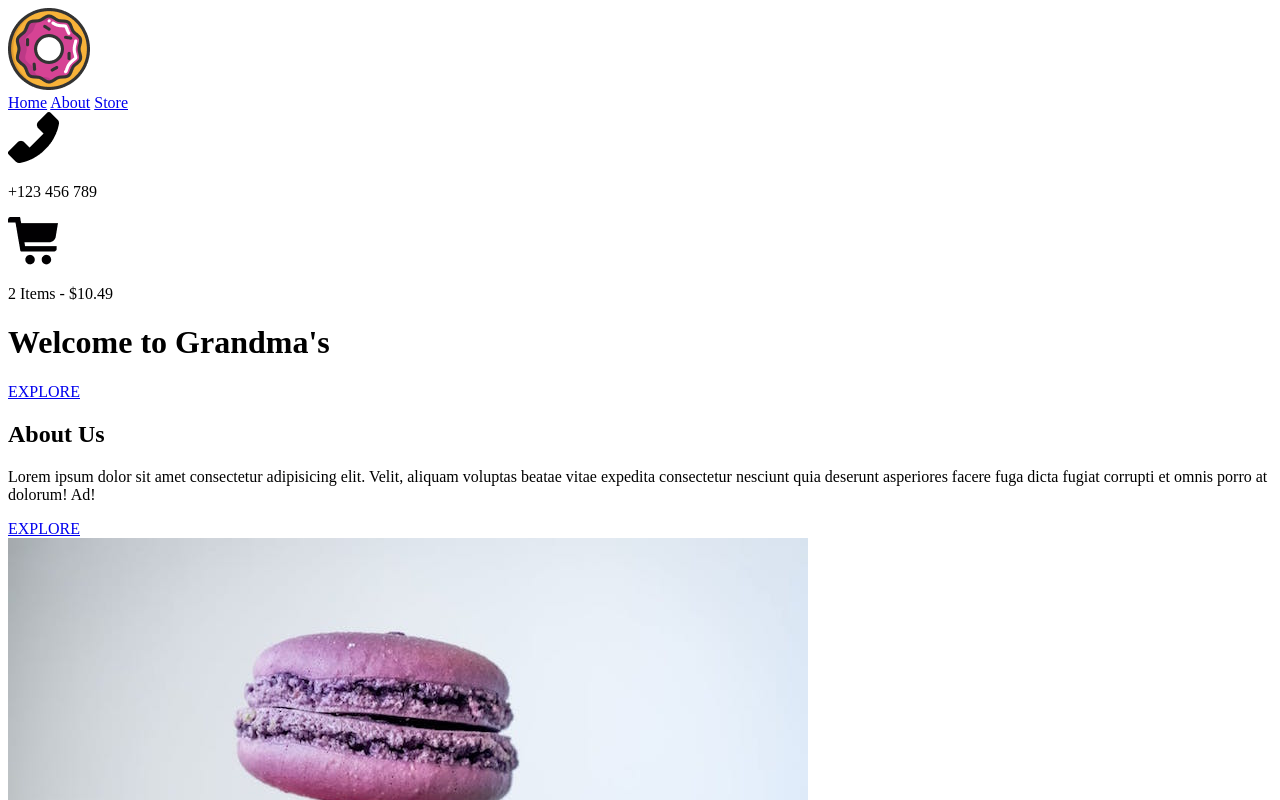
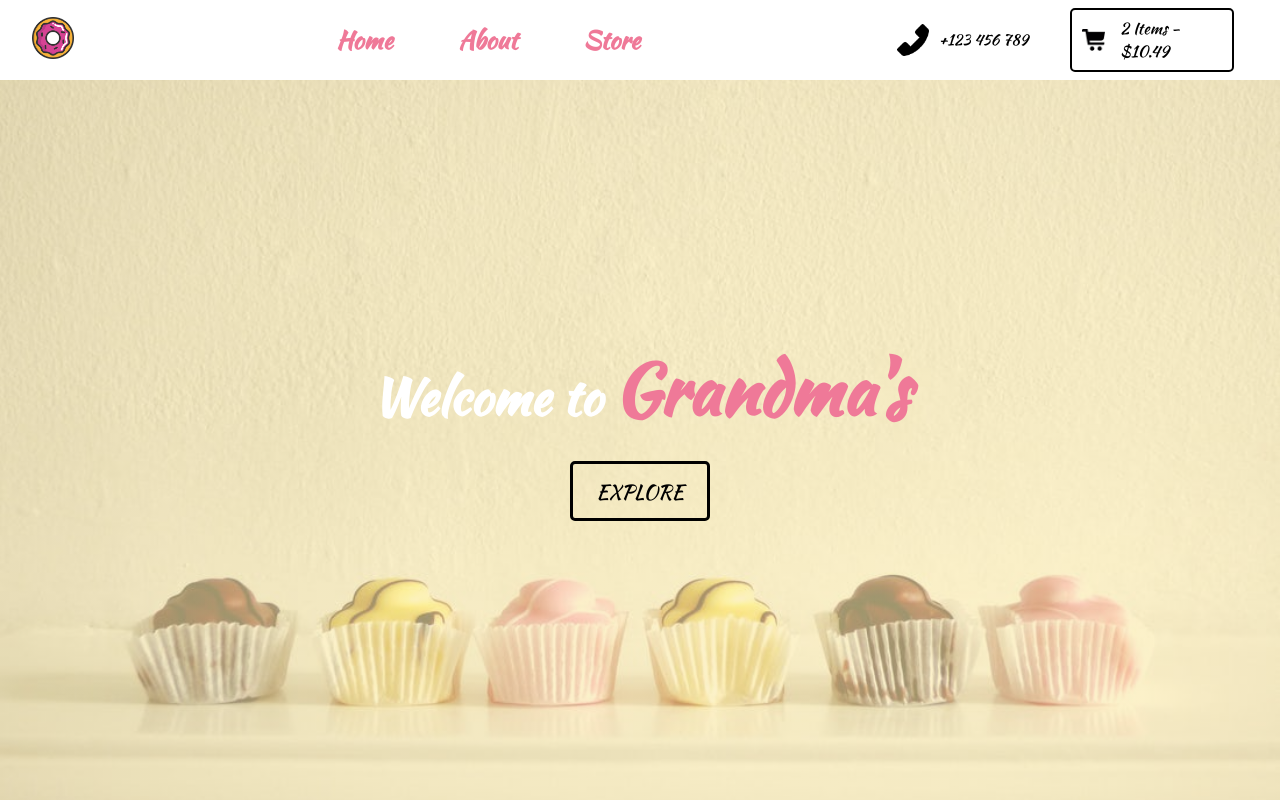
Before and after one commit to tonyspunei/FilterProject, a plain HTML site: page index.html in a window 1280 px wide. Shown: the top 800 px of the page. Drawn offline with Linux system fonts and the light colour scheme.

Commit message:
60% done with CSS part, tomorrow I will continue

```diff
--- a/index.html
+++ b/index.html
@@ -3,6 +3,11 @@
   <head>
     <meta charset="UTF-8" />
     <meta name="viewport" content="width=device-width, initial-scale=1.0" />
+    <link rel="preconnect" href="https://fonts.gstatic.com" />
+    <link
+      href="https://fonts.googleapis.com/css2?family=Kaushan+Script&display=swap"
+      rel="stylesheet"
+    />
     <link rel="stylesheet" href="style.css" />
     <title>Filter Project JavaScript - 02.12.2020</title>
   </head>
@@ -11,6 +16,7 @@
     <!-- Nav -->
     <nav>
       <!-- Logo -->
+      <div class="left-side">
         <div class="logo"><img src="/icons/donut-icon.png" alt="" /></div>
 
         <!-- Links -->
@@ -18,6 +24,7 @@
           <a href="#">Home</a>
           <a href="#">About</a>
           <a href="#">Store</a>
+        </div>
       </div>
 
       <!-- Right Side -->
@@ -37,12 +44,12 @@
 
     <!-- Hero Page -->
     <div class="hero">
-      <h1>Welcome to Grandma's</h1>
+      <h1>Welcome to <span>Grandma's </span></h1>
       <a href="#" id="expBtn">EXPLORE</a>
     </div>
 
     <!-- Second Page -->
-    <div class="sec-page">
+    <div class="secPage">
       <!-- About Us Text -->
       <div class="aboutUsText">
         <h2>About Us</h2>
--- a/style.css
+++ b/style.css
@@ -0,0 +1,202 @@
+* {
+  margin: 0;
+  padding: 0;
+  box-sizing: border-box;
+}
+
+body {
+  font-family: "Kaushan Script", cursive;
+}
+
+html {
+  font-size: 62.5%;
+}
+
+/* NAV Design */
+.left-side {
+  height: 100%;
+  width: 50%;
+  display: flex;
+  align-items: center;
+  justify-content: space-between;
+}
+
+nav {
+  height: 10vh;
+  width: 95%;
+  margin: 0 auto;
+  display: flex;
+  align-items: center;
+  justify-content: space-between;
+}
+
+/* Logo Design */
+nav > .logo {
+  height: 100%;
+  width: 50%;
+}
+
+.logo > img {
+  height: 42px;
+}
+
+/* Links Design */
+.links {
+  height: 100%;
+  width: 50%;
+  display: flex;
+  align-items: center;
+  justify-content: space-between;
+}
+
+.links > a {
+  font-size: 2.5rem;
+  font-weight: bold;
+  text-decoration: none;
+  color: #ef7998;
+}
+
+.links > a:hover {
+  color: #000000;
+  transition: 0.6s;
+}
+
+/* RIGHT SIDE */
+.rightSide {
+  height: 100%;
+  width: 30%;
+  display: flex;
+  align-items: center;
+  justify-content: space-around;
+}
+
+/* Phone Design */
+.phoneNum {
+  height: 100%;
+  width: 40%;
+  display: flex;
+  align-items: center;
+}
+
+.phoneNum > img {
+  height: 32px;
+}
+
+.phoneNum > p {
+  margin-left: 1rem;
+  font-size: 1.5rem;
+}
+
+/* Shop Cart Design */
+.shoppingCart {
+  height: 80%;
+  width: 45%;
+  display: flex;
+  align-items: center;
+  padding: 0.6rem 0.5rem;
+  border: 2px solid black;
+  border-radius: 5px;
+  cursor: pointer;
+}
+
+.shoppingCart > img {
+  height: 22px;
+  margin: 0.5rem;
+}
+
+.shoppingCart > p {
+  margin: 0 1rem;
+  font-size: 1.6rem;
+}
+
+/* HERO Design */
+.hero {
+  height: 90vh;
+  width: 100%;
+  display: flex;
+  flex-direction: column;
+  align-items: center;
+  justify-content: center;
+  background: linear-gradient(
+      rgba(249, 228, 148, 0.5),
+      rgba(249, 228, 148, 0.5)
+    ),
+    url(/img/headerBcg.jpeg);
+  background-repeat: no-repeat;
+  background-size: cover;
+  background-position: center;
+  position: relative;
+  display: flex;
+}
+
+.hero > h1 {
+  font-size: 5rem;
+  color: #fff;
+}
+
+.hero > h1 > span {
+  color: #ef7998;
+  font-size: 7rem;
+}
+
+.hero > a {
+  margin: 2rem 0;
+  height: 6rem;
+  width: 14rem;
+  display: flex;
+  align-items: center;
+  justify-content: center;
+  font-size: 2rem;
+  text-decoration: none;
+  color: #000000;
+  border: 3px solid black;
+  border-radius: 5px;
+}
+
+/* SECOND PAGE */
+.secPage {
+  height: 90vh;
+  width: 92%;
+  margin: 0 auto;
+  display: flex;
+  align-items: center;
+  justify-content: space-between;
+}
+
+/* About Text Design */
+.aboutUsText {
+  height: 80%;
+  width: 50%;
+  margin: auto;
+}
+
+.aboutUsText > h2 {
+  font-size: 4rem;
+  margin-bottom: 2rem;
+}
+
+.aboutUsText > p {
+  font-size: 1.6rem;
+  height: 30%;
+  width: 60%;
+  margin: 2rem 0;
+}
+
+.aboutUsText > a {
+  margin: 2rem 0;
+  height: 4rem;
+  width: 10rem;
+  display: flex;
+  align-items: center;
+  justify-content: center;
+  font-size: 1.4rem;
+  text-decoration: none;
+  color: #000000;
+  border: 1px solid black;
+  border-radius: 5px;
+}
+
+/* Sweets Image Design */
+.imgEffect > img {
+  height: 450px;
+}
```
Lines whose indentation alone changed are shown as unchanged.
